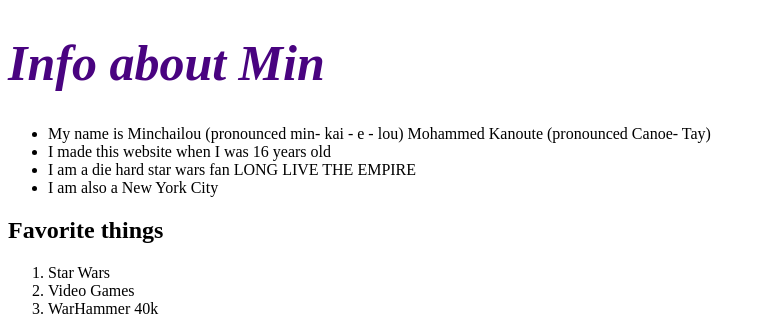
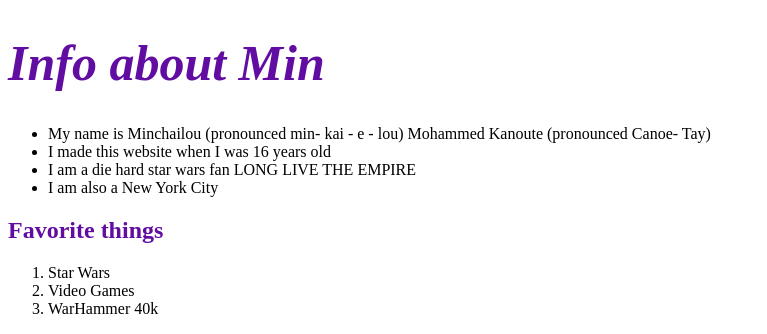
Before and after one commit to mkanoute/mkanoute.github.io, a plain HTML site: page index.html in a window 1280 px wide. Shown: the top 334 px of the page, without its empty margins (0-767 px from the left). Drawn offline with Linux system fonts and the light colour scheme.

Commit message:
Update stylesheet.css

```diff
--- a/stylesheet.css
+++ b/stylesheet.css
@@ -1,8 +1,8 @@
 h1{
-  color:#490380;
+  color:#610DA1;
   font-size:50px;
   font-style:italic;
 }
 h2{
-  color:490380;
+  color:#610DA1;
 }
```
